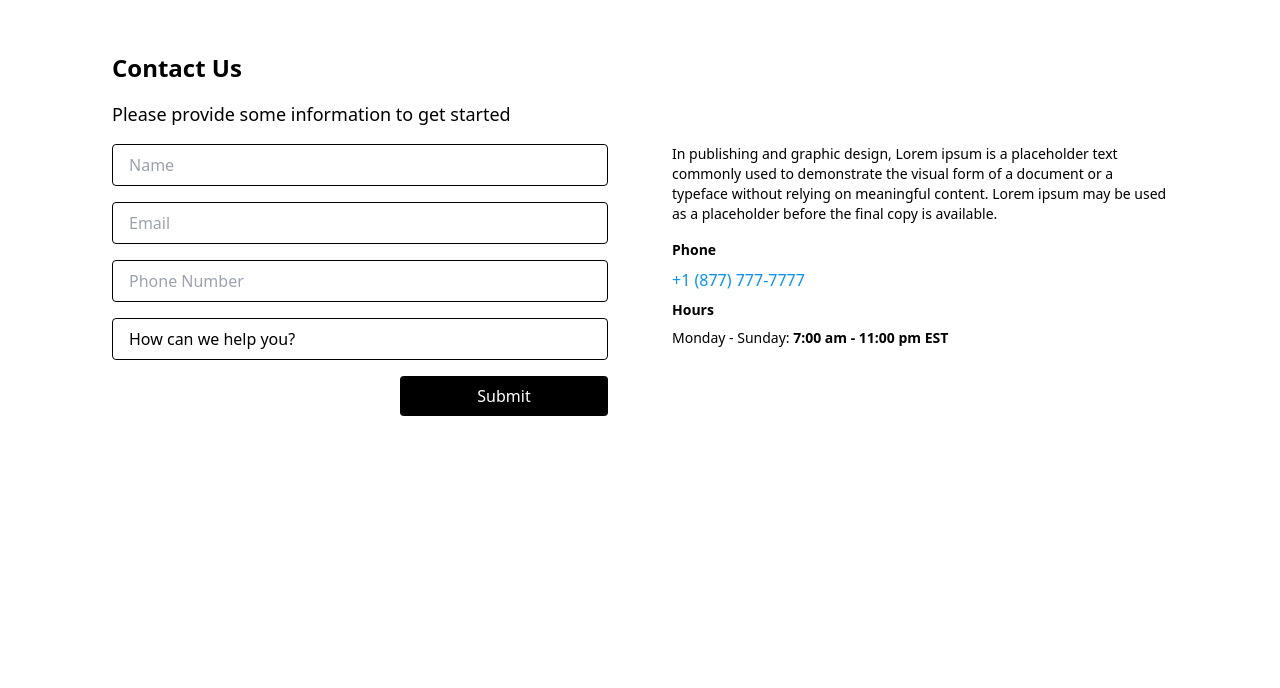
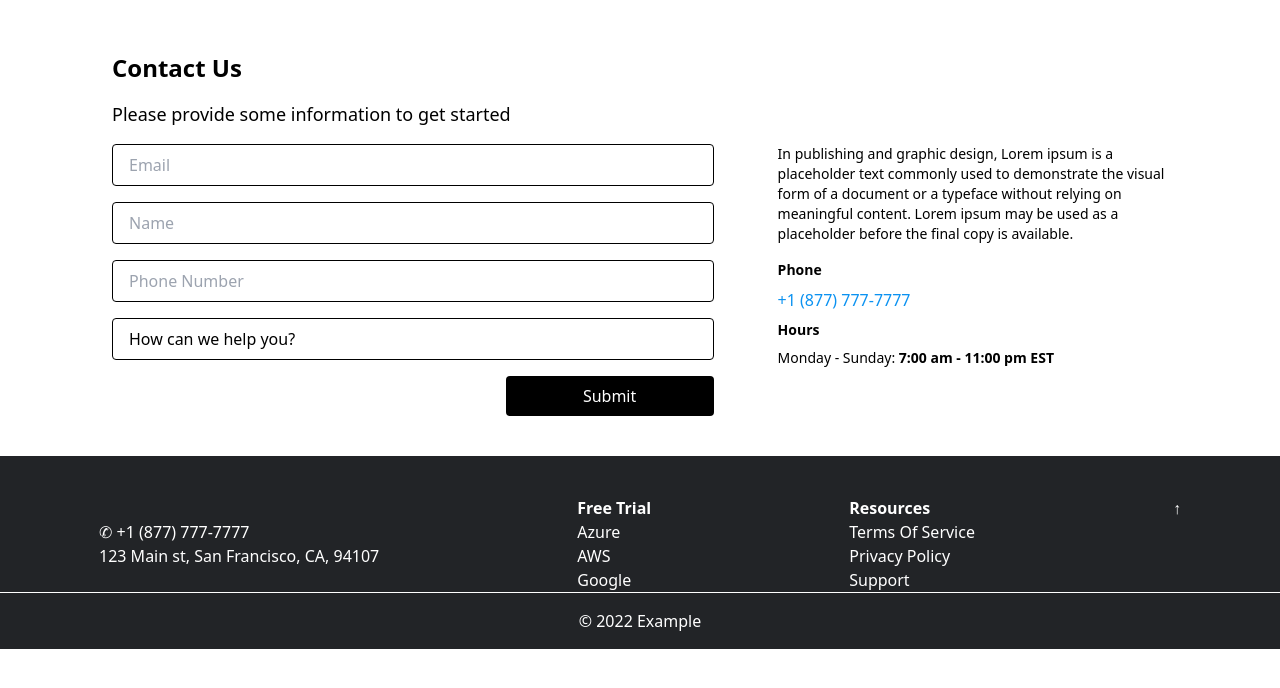
Before and after one commit to KevinBatistaAcuna/contact-gatsby-headlessui, a Gatsby site: page / in a window 1280 px wide. Shown: the part 64-752 px from the top of the page. Built offline with nearby package versions, Linux system fonts and the light colour scheme; Gatsby itself is replaced by a stand-in of ours.

Commit message:
adding footer

```diff
--- a/src/components/ContactPage/index.js
+++ b/src/components/ContactPage/index.js
@@ -2,6 +2,7 @@ import React from 'react';
 import Header from '../Header';
 import ContactForm from '../Contactform';
 import ContactInfo from '../ContactInfo';
+import Footer from '../Footer'
 
 const ContactPage = () => {
   return (
@@ -10,13 +11,14 @@ const ContactPage = () => {
       <h2 className="text-2xl font-bold mb-4 px:10 md:px-28 text-center md:text-left">Contact Us</h2>
       <h3 className="text-lg mb-4 px-10 text-center md:px-28 md:text-left">Please provide some information to get started</h3>
       <div className="container mx-auto flex flex-col md:flex-row px-10 md:px-28">
-        <div className="md:w-1/2">
+        <div className="md:w-3/5">
           <ContactForm />
         </div>
-        <div className="md:w-1/2">
+        <div className="md:w-2/5">
           <ContactInfo />
         </div>
       </div>
+      <Footer />
     </>
   );
 };
--- a/src/components/Contactform/index.js
+++ b/src/components/Contactform/index.js
@@ -112,7 +112,15 @@ const ContactForm = () => {
   const handleSubmit = (e) => {
     e.preventDefault();
 
-    // Validar los campos del formulario
+    // Validating the form
+    if (email.endsWith('gmail.com')) {
+      setEmailError('Invalid email address, you can not use a gmail email');
+      return;
+    }
+    else{
+        setEmailError('');
+    }
+
     if (name.length < 10) {
       setNameError('Name should have at least 10 characters');
       return;
@@ -121,17 +129,7 @@ const ContactForm = () => {
         setNameError('');
     }
 
-    if (email.endsWith('gmail.com')) {
-      setEmailError('Invalid email address, you can not use a gmail email');
-      return;
-    }
-    else{
-        setEmailError('');
-    }
-
-    // Realizar acciones adicionales con los datos del formulario
-
-    // Limpiar los campos del formulario
+    // Cleaning the form inputs
     setName('');
     setEmail('');
     setPhoneNumber('');
@@ -147,8 +145,8 @@ const ContactForm = () => {
         <p className="text-2xl font-bold mt-10 mb-4">Thank you for submitting the form!</p>
       ) : (
         <form onSubmit={handleSubmit} className='flex flex-col'>
+          <EmailInput value={email} emailError={emailError} onChange={(e) => setEmail(e.target.value)} />
           <NameInput value={name} nameError={nameError} onChange={(e) => setName(e.target.value)} />
-          <EmailInput value={email} emailError={emailError} onChange={(e) => setEmail(e.target.value)} />
           <PhoneNumberInput
             value={phoneNumber}
             onChange={(e) => setPhoneNumber(e.target.value)}
--- /dev/null
+++ b/src/components/Footer/index.js
@@ -0,0 +1,26 @@
+import React from 'react'
+import ListItems from '../ListItems';
+
+function Footer() {
+    let technologies = ['Free Trial', 'Azure', 'AWS', 'Google'];
+    let services = ['Resources', 'Terms Of Service', 'Privacy Policy', 'Support'];
+  return (
+    <footer className='bg-blacky text-white '>
+        <div className='flex justify-around items-center pt-10 mt-10'>
+            <ul>
+                <li>✆ +1 (877) 777-7777</li>
+                <li>123 Main st, San Francisco, CA, 94107</li>
+            </ul>
+            <ListItems items={technologies}/>
+            <ListItems items={services} />
+            <p className='focusEmail self-start cursor-pointer'>↑</p>
+        </div>
+        <div className='w-full text-center'>
+            <hr className='m-0 bg-white'/>
+            <p className='m-0 py-4'>© 2022 Example </p>
+        </div>
+    </footer>
+  )
+}
+
+export default Footer
--- /dev/null
+++ b/src/components/ListItems/index.js
@@ -0,0 +1,13 @@
+import React from 'react'
+
+function ListItems({items}) {
+  return (
+    <ul>
+        {items.map((item, i) => {
+            return i===0 ? <li className='font-bold list-none'>{item}</li> : <li className='list-none'>{item}</li>;
+        })}
+    </ul>
+  )
+}
+
+export default ListItems
```
